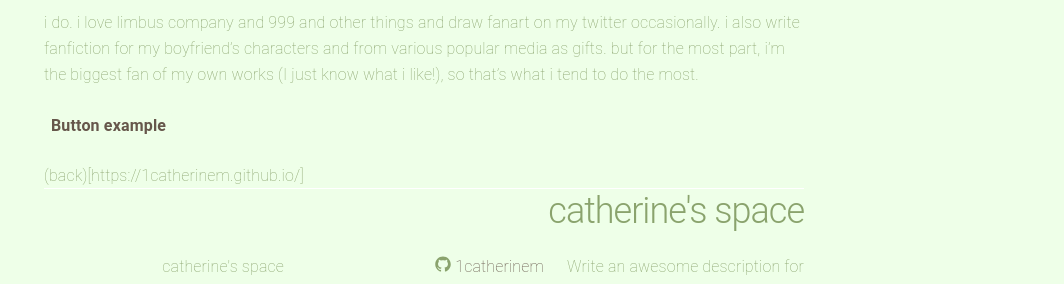
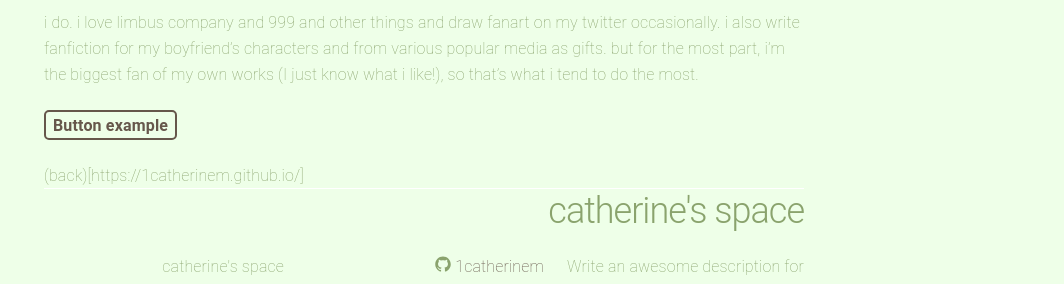
Before and after one commit to 1catherinem/1catherinem.github.io, a Jekyll site: the page built from about.md, in a window 1280 px wide. Shown: the part 597-881 px from the top of the page, without its empty margins (216-1280 px from the left). Built offline with Jekyll 4.4.1, drawn with Linux system fonts in a browser that asks for light colours.

Commit message:
updated button borders

```diff
--- a/css/main.scss
+++ b/css/main.scss
@@ -22,13 +22,13 @@ body{
     color: $brown;
     text-decoration: none;
     padding: 0.35rem 0.7rem;
-    border: 2px $brown;
+    border: 2px solid $brown;
     cursor: pointer;
     border-radius: 0.5rem;
 }
 .btn:hover {
         color: $darker-green;
-        border: 2px $darker-green;
+        border: 5px solid $darker-green;
 
 }
 
```
